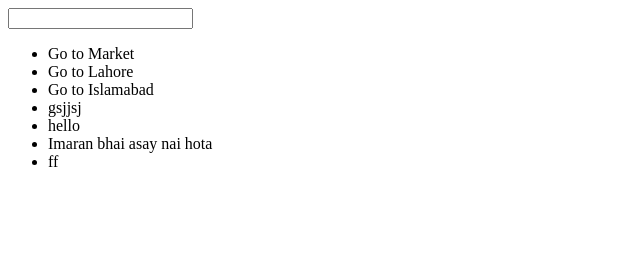
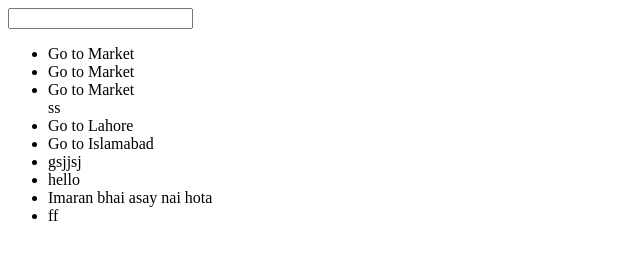
Before and after one commit to SarfrazSoftcircles/testing, a plain HTML site: page index.html in a window 1280 px wide. Shown: the whole page, without its empty margins (0-640 px from the left). Drawn offline with Linux system fonts and the light colour scheme.

Commit message:
my first commit

```diff
--- a/index.html
+++ b/index.html
@@ -10,6 +10,8 @@
         <input type="text" onchange="checkEvent()" id="todo">
         <ul>
             <li>Go to Market</li>
+            <li>Go to Market</li>
+            <li>Go to Market</li>ss
             <li>Go to Lahore</li>
             <li>Go to Islamabad</li>
             <li>gsjjsj</li>
--- a/style.css
+++ b/style.css
@@ -1,3 +1,4 @@
 .main {
     background-color: red;
+    color: aliceblues;
 }
```
